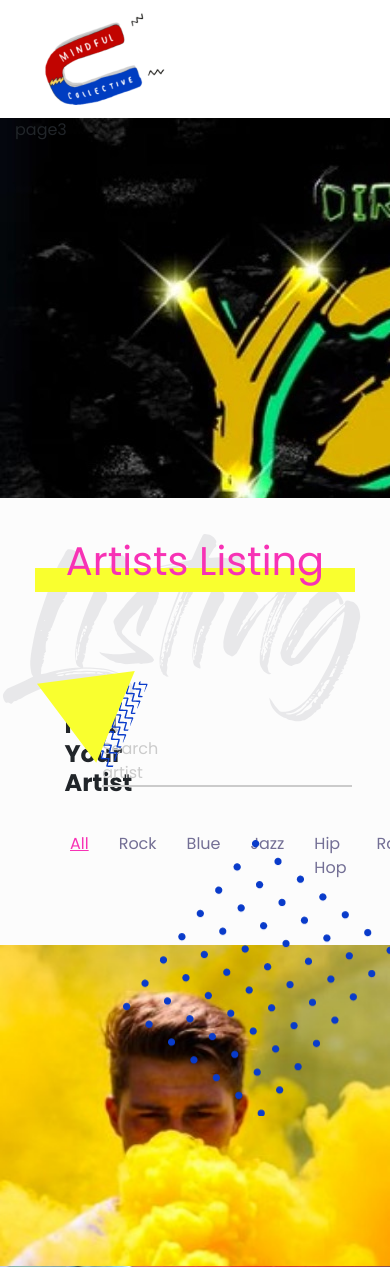
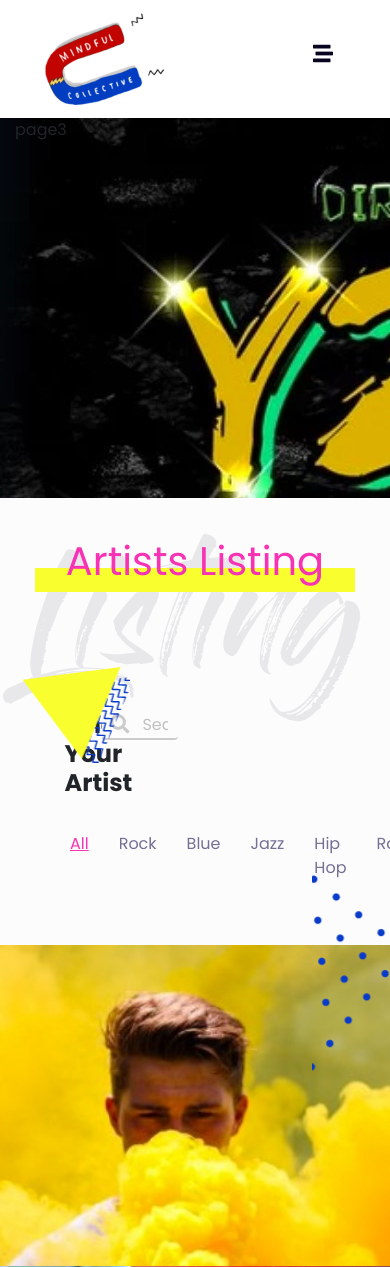
Before and after one commit to pinplengpai/mindful, a PHP site: page /page3.php in a window 390 px wide; the page is wider, and only the part inside the window is pictured. Shown: the top 1267 px of that part. Run offline with PHP 8.4, Linux system fonts and the light colour scheme.

Commit message:
edit responsive

```diff
--- a/css/style.css
+++ b/css/style.css
@@ -120,7 +120,7 @@ input[placeholder]::-moz-input-placeholder {
     background-image: url("../images/banner-sec.jpg");
     background-color: #CBCBCB;
     width: 100%;
-    height: auto;
+    height: 480px;
     padding: 76px 15px; }
   #section1 .headline {
     text-align: center; }
@@ -489,21 +489,22 @@ input[placeholder]::-moz-input-placeholder {
     background-repeat: no-repeat;
     background-position: 8% 2%;
     position: absolute;
-    top: 20%;
-    width: 100%;
-    height: 279px;
-    z-index: 2;
-    top: 3%; }
+    top: 3%;
+    left: 6%;
+    width: 107px;
+    height: 104px;
+    z-index: 2; }
   #p3s2 .element-square {
     background-image: url(../images/float-right-artist-page.png);
     background-repeat: no-repeat;
     background-position: 91% 163%;
     position: absolute;
     top: 20%;
-    width: 100%;
+    width: 20%;
     height: 279px;
     z-index: 2;
-    top: 6%; }
+    top: 6%;
+    right: 0; }
   #p3s2 .listing {
     font-family: "Gloss And Bloom", sans-serif !important;
     font-size: 7rem;
@@ -519,6 +520,21 @@ input[placeholder]::-moz-input-placeholder {
       #p3s2 .type-song li.active {
         color: #F732B5;
         text-decoration: underline; }
+  #p3s2 #basic-addon1.input-group-text {
+    background-color: white;
+    border: transparent;
+    color: #CBCBCB;
+    background-color: #FCFCFC;
+    border-bottom: 2px solid #CBCBCB;
+    padding: 10px 10px 3px 8px; }
+    #p3s2 #basic-addon1.input-group-text i {
+      font-size: 1.2rem; }
+  #p3s2 .form-control {
+    border: transparent;
+    color: #CBCBCB;
+    background-color: #FCFCFC;
+    border-bottom: 2px solid #CBCBCB;
+    padding: 10px 10px 0 4px; }
   #p3s2 .artist-box {
     height: 321px; }
     #p3s2 .artist-box .box-bg {
@@ -572,13 +588,17 @@ input[placeholder]::-moz-input-placeholder {
       padding-left: 4%; }
   #p3s2 .search-artist {
     color: #CBCBCB;
-    width: 20%;
+    width: 21%;
     margin-left: -21px;
-    margin-top: 2px; }
+    margin-top: -9px; }
     #p3s2 .search-artist i {
-      padding-right: 11px; }
+      padding-right: 11px;
+      font-size: 1rem;
+      padding: 0; }
     #p3s2 .search-artist p {
-      margin: 0; }
+      margin: 0;
+      padding: 0;
+      font-size: 0.8rem; }
     #p3s2 .search-artist .grey-line {
       border-top: 2px solid #CBCBCB;
       width: 250px;
@@ -807,8 +827,7 @@ input[placeholder]::-moz-input-placeholder {
 
 #p6s4 {
   background-color: grey;
-  height: 380px;
-  background-image: url("../images/map.png");
+  height: 480px;
   background-repeat: no-repeat;
   background-size: cover; }
 
--- a/header.php
+++ b/header.php
@@ -13,7 +13,7 @@
         <nav class="navbar navbar-expand-lg navbar-main" id="navbar-main">
                 <a class="navbar-brand" href="index.php"><img src="images/logo@2x.png" alt="image"></a>
                 <button class="navbar-toggler" type="button" data-toggle="collapse" data-target="#navbarTogglerDemo03" aria-controls="navbarTogglerDemo03" aria-expanded="false" aria-label="Toggle navigation">
-                  <span class="navbar-toggler-icon"></span>
+                  <span class="navbar-toggler-icon"><i class="fas fa-stream"></i></span>
                 </button>
 
                 <div class="collapse navbar-collapse" id="navbarTogglerDemo03">
--- a/page3.php
+++ b/page3.php
@@ -29,8 +29,12 @@
                     <h2><b>Find Your Artist</b></h2>
                 </div>
                 <div class="search-artist">
-                    <p> <i class="fas fa-search"></i>Search artist</p>
-                    <div class="grey-line"></div>
+                    <div class="input-group mb-3">
+                        <div class="input-group-prepend">
+                            <span class="input-group-text" id="basic-addon1"><i class="fas fa-search"></i></span>
+                        </div>
+                        <input type="text" class="form-control" placeholder="Search artist" aria-label="Username" aria-describedby="basic-addon1">
+                    </div>
                 </div>
             </div>
             <div class="col-12 type-song">
--- a/page4.php
+++ b/page4.php
@@ -1,10 +1,10 @@
 <?php include 'header.php';?>
 <section id="p4s1">
-    <div class="container-fluid">
+    <div class="container-fluid p-0">
         <div class="row ">
             <div class="col-12">
                 <div class="box">
-                    <p>page4</p>
+                    <iframe width="100%" height="580" src="https://www.youtube.com/embed/RNjx45jC2eA" frameborder="0" allow="accelerometer; autoplay; encrypted-media; gyroscope; picture-in-picture" allowfullscreen></iframe>
                 </div>
             </div>
         </div>
--- a/page6.php
+++ b/page6.php
@@ -69,10 +69,11 @@
 </section>
 
 <section id="p6s4">
-    <div class="container-fluid">
+    <div class="container-fluid p-0">
         <div class="row ">
             <div class="col-12">
                 <div class="box">
+                <iframe src="https://www.google.com/maps/embed?pb=!1m18!1m12!1m3!1d3876.510271387832!2d100.62663971495863!3d13.68751630246729!2m3!1f0!2f0!3f0!3m2!1i1024!2i768!4f13.1!3m3!1m2!1s0x30e2a00323921603%3A0x1b862b193d0defa4!2sIDEALE%20Co.%2CLtd!5e0!3m2!1ses-419!2sth!4v1583408597837!5m2!1ses-419!2sth" width="100%" height="480" frameborder="0" style="border:0;" allowfullscreen=""></iframe>
                 </div>
             </div>
         </div>
--- a/scss/layouts/_index.scss
+++ b/scss/layouts/_index.scss
@@ -22,7 +22,7 @@ input[placeholder]::-moz-input-placeholder {
         background-image:url("../images/banner-sec.jpg");
         background-color: $grey;
         width: 100%;
-        height: auto;
+        height: 480px;
         padding:76px 15px;
     }
     .headline{
@@ -94,7 +94,6 @@ input[placeholder]::-moz-input-placeholder {
         right: 0;
         top: -105px;
         background-position: 90%;
-
     }
     .bg-artist{
         background-image:url("../images/bg-artist-sec.png");
--- a/scss/layouts/_page3.scss
+++ b/scss/layouts/_page3.scss
@@ -16,11 +16,11 @@
         background-repeat: no-repeat;
         background-position: 8% 2%;
         position: absolute;
-        top: 20%;
-        width: 100%;
-        height: 279px;
+        top: 3%;
+        left: 6%;
+        width: 107px;
+        height: 104px;
         z-index: 2;
-        top: 3%;
     }
     .element-square{
         background-image: url(../images/float-right-artist-page.png);
@@ -28,10 +28,11 @@
         background-position: 91% 163%;
         position: absolute;
         top: 20%;
-        width: 100%;
+        width: 20%;
         height: 279px;
         z-index: 2;
         top: 6%;
+        right:0;
     }
     .listing{
         font-family: "Gloss And Bloom", sans-serif !important;
@@ -51,6 +52,25 @@
                 text-decoration: underline;
             }
         }
+    }
+    #basic-addon1.input-group-text{
+        background-color: white;
+        border: transparent;
+        color: #CBCBCB;
+        background-color: #FCFCFC;
+        border-bottom: 2px solid #CBCBCB;
+        padding: 10px 10px 3px 8px;
+        i{
+            font-size:1.2rem;
+        }
+
+    }
+    .form-control{
+        border: transparent;
+        color: #CBCBCB;
+        background-color: #FCFCFC;
+        border-bottom: 2px solid #CBCBCB;
+        padding: 10px 10px 0 4px;
     }
     .artist-box{
         height: 321px;
@@ -126,14 +146,18 @@
     }
     .search-artist{
         color: #CBCBCB;
-        width: 20%;
+        width: 21%;
         margin-left: -21px;
-        margin-top: 2px;
+        margin-top: -9px;
         i{
             padding-right: 11px;
+            font-size: 1rem;
+            padding:0;
         }
         p{
             margin: 0;
+            padding:0;
+            font-size: 0.8rem;
         }
         .grey-line{
             border-top: 2px solid #CBCBCB;
--- a/scss/layouts/_page6.scss
+++ b/scss/layouts/_page6.scss
@@ -97,8 +97,8 @@
 
 #p6s4{
     background-color: grey;
-    height: 380px;
-    background-image: url("../images/map.png");
+    height: 480px;
+    // background-image: url("../images/map.png");
     background-repeat: no-repeat;
     background-size: cover;
 }
```
Also changed, not shown: 1 other file.
